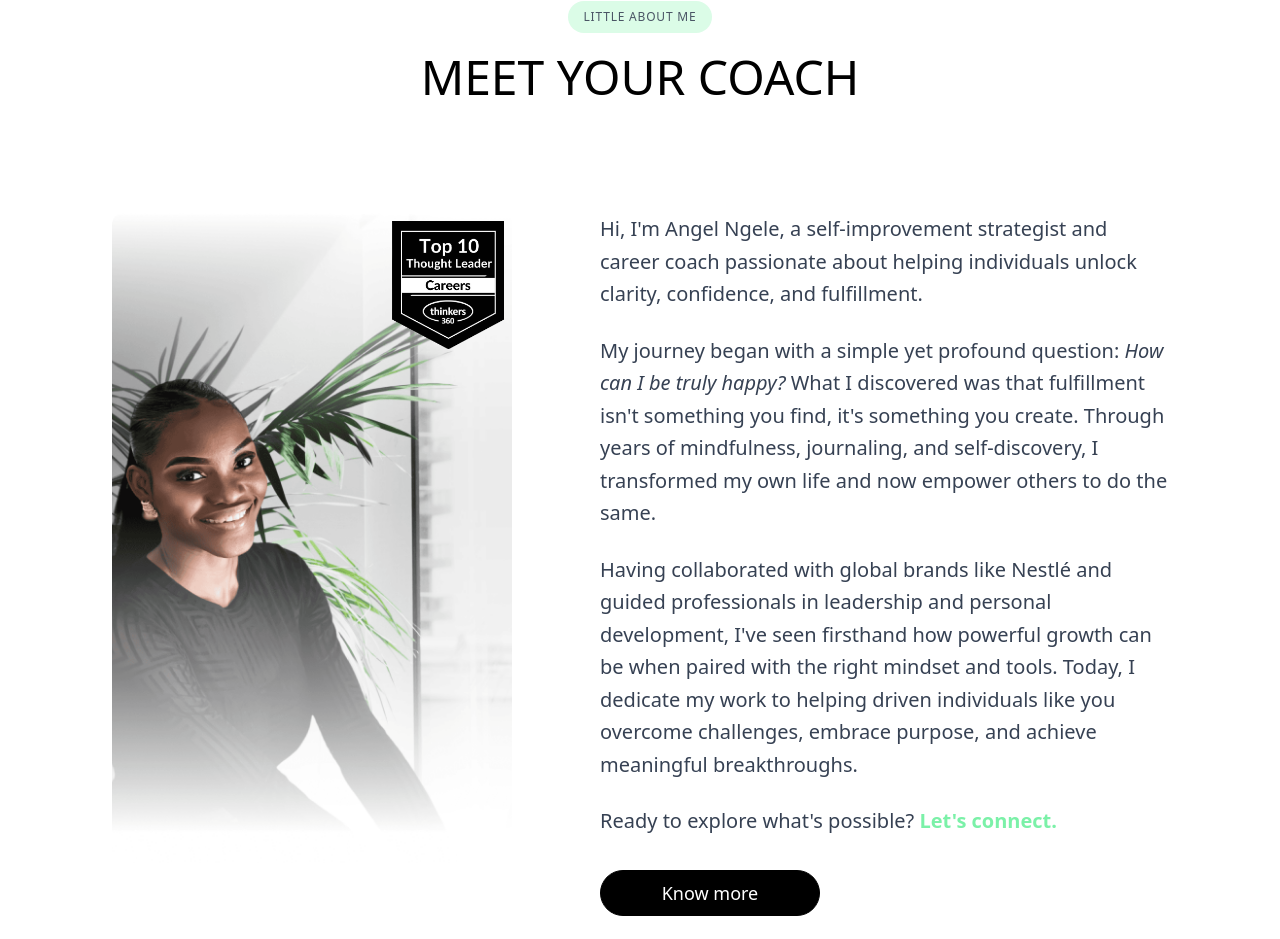
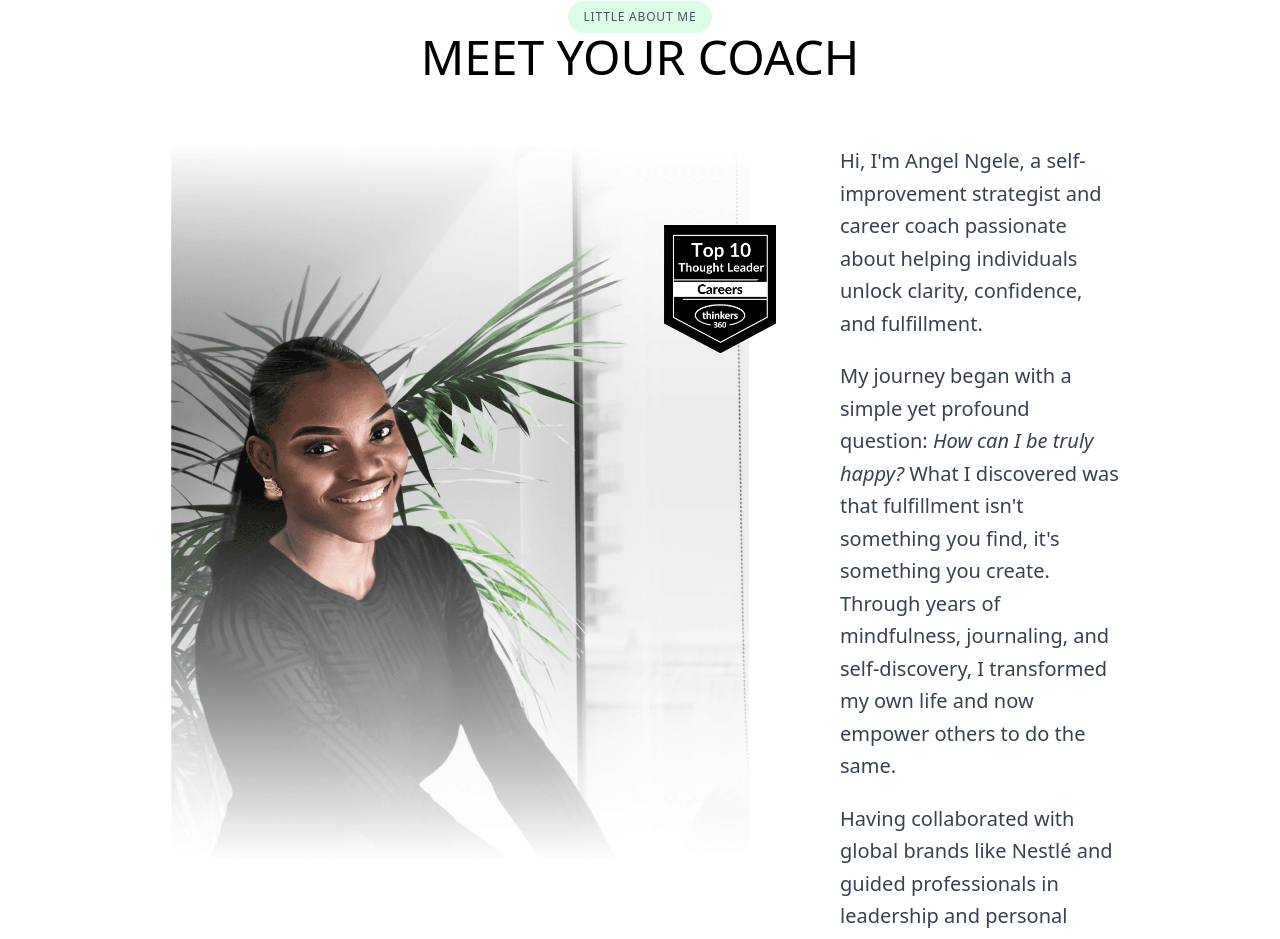
Before and after one commit to angelngele/coachangel, a Next.js app: page / in a window 1280 px wide. Shown: the part 1651-2590 px from the top of the page. Built offline with nearby package versions, Linux system fonts and the light colour scheme.

Commit message:
feat:adjust newsletter responsiveness

```diff
--- a/app/components/About.tsx
+++ b/app/components/About.tsx
@@ -7,9 +7,9 @@ import Button from './ui/Button';
 
 export default function About() {
   return (
-        <main className="min-h-screen flex flex-col -px-14 md:px-0 bg-white">
+    <main className="min-h-screen flex flex-col bg-white">
       {/* Tagline */}
-            <div className="flex justify-center items-center tracking-wider mt-36 lg:mt-36 md:mt-20">
+      <div className="flex justify-center items-center tracking-wider mt-28 md:mt-32 lg:mt-36">
         <h1 className="bg-green-100 py-2 text-xs px-4 rounded-full font-medium text-gray-600">
           LITTLE ABOUT ME
         </h1>
@@ -19,14 +19,12 @@ export default function About() {
       <motion.div
         initial={{ y: 100, opacity: 0 }}
         animate={{ y: 0, opacity: 1 }}
-                transition={{ type: "spring", stiffness: 30, damping: 15 }}
-                className="newsletter-container flex flex-col items-center mb-16 mx-6 lg:mx-28"
+        transition={{ type: 'spring', stiffness: 30, damping: 15 }}
+        className="flex flex-col items-center mb-12 md:mb-16 mx-6 lg:mx-28 text-center"
       >
-                <div className="text-center mt-5 font-medium">
-                    <p className="text-3xl sm:text-5xl newsletter-heading">
+        <p className="text-3xl sm:text-4xl md:text-5xl font-medium">
           MEET YOUR COACH
         </p>
-                </div>
       </motion.div>
 
       {/* Main Section */}
@@ -34,10 +32,16 @@ export default function About() {
         initial={{ opacity: 0, y: 50 }}
         animate={{ opacity: 1, y: 0 }}
         transition={{ delay: 0.3 }}
-                className="mt-12 max-w-6xl mx-auto flex flex-col lg:flex-row items-start gap-10 px-4 md:px-8"
+        className="
+          flex flex-col lg:flex-row
+          items-center lg:items-start
+          gap-10 md:gap-20
+          px-4 sm:px-8 md:px-12 lg:px-20
+          mb-20
+        "
       >
-                {/* Image*/}
-                <div className="relative w-full max-w-[400px] h-[650px]">
+        {/* Image (on top for mobile, left for desktop) */}
+        <div className="relative w-full max-w-[450px] sm:max-w-[500px] md:max-w-[600px] lg:w-[700px] h-[400px] sm:h-[550px] md:h-[650px] lg:h-[750px]">
           <Image
             src="/Coach Angel_files/AboutMe.png"
             alt="Coach Angel"
@@ -45,7 +49,7 @@ export default function About() {
             className="object-cover rounded-xl"
           />
           {/* + Badge */}
-                    <div className="absolute top-2 right-2 w-20 h-24 md:w-28 md:h-32">
+          <div className="absolute top-40 -right-[50px] sm:top-20 sm:-right-4 w-96 h-28 sm:w-20 sm:h-24 md:w-24 md:h-28 lg:w-28 lg:h-32">
             <Image
               src="/Coach Angel_files/top10bg.png"
               alt="Top 10 Badge"
@@ -55,43 +59,59 @@ export default function About() {
           </div>
         </div>
 
-
-
         {/* Bio */}
-                <div className="flex-1 w-full flex flex-col justify-center px-0 md:pl-8 lg:pl-12">
-                    <div className="text-gray-700 space-y-6 text-lg md:text-xl leading-relaxed">
-                        <p>Hi, I&apos;m Angel Ngele, a self-improvement strategist and career coach passionate about helping individuals unlock clarity, confidence, and fulfillment.</p>
-                        <p>My journey began with a simple yet profound question: <em>How can I be truly happy?</em> What I discovered was that fulfillment isn&apos;t something you find, it&apos;s something you create. Through years of mindfulness, journaling, and self-discovery, I transformed my own life and now empower others to do the same.</p>
-                        <p>Having collaborated with global brands like Nestlé and guided professionals in leadership and personal development, I&apos;ve seen firsthand how powerful growth can be when paired with the right mindset and tools. Today, I dedicate my work to helping driven individuals like you overcome challenges, embrace purpose, and achieve meaningful breakthroughs.</p>
+        <div className="flex-1 w-full flex flex-col justify-center text-center lg:text-left">
+          <div className="text-gray-700 space-y-5 text-base sm:text-lg md:text-xl leading-relaxed">
+            <p>
+              Hi, I&apos;m Angel Ngele, a self-improvement strategist and career
+              coach passionate about helping individuals unlock clarity,
+              confidence, and fulfillment.
+            </p>
+            <p>
+              My journey began with a simple yet profound question:{' '}
+              <em>How can I be truly happy?</em> What I discovered was that
+              fulfillment isn&apos;t something you find, it&apos;s something you
+              create. Through years of mindfulness, journaling, and
+              self-discovery, I transformed my own life and now empower others
+              to do the same.
+            </p>
+            <p>
+              Having collaborated with global brands like Nestlé and guided
+              professionals in leadership and personal development, I&apos;ve
+              seen firsthand how powerful growth can be when paired with the
+              right mindset and tools. Today, I dedicate my work to helping
+              driven individuals like you overcome challenges, embrace purpose,
+              and achieve meaningful breakthroughs.
+            </p>
             <p>
               Ready to explore what&apos;s possible?{' '}
               <Link
-                                href={"https://calendly.com/theangelngele"} target="_blank"
-                                rel="noopener noreferrer">
-                                <span className="text-green-300 font-semibold">Let&apos;s connect.</span>
+                href="https://calendly.com/theangelngele"
+                target="_blank"
+                rel="noopener noreferrer"
+              >
+                <span className="text-green-400 font-semibold hover:underline">
+                  Let&apos;s connect.
+                </span>
               </Link>
             </p>
           </div>
-                    <div className="flex flex-col sm:flex-row gap-4 pt-8">
-                        <Link
-                            href={"/about"} target="_blank"
-                            rel="noopener noreferrer">
-                            <Button className="group relative flex items-center justify-center w-full sm:w-[220px] px-6 py-2 rounded-full border border-black bg-black text-white text-lg transition-all duration-500 ease-in-out   hover:border-green-200 overflow-hidden">
-                                {/* Text */}
+
+          {/* CTA Buttons */}
+          <div className="flex flex-col sm:flex-row justify-center lg:justify-start gap-4 pt-8">
+            <Link href="/about" target="_blank" rel="noopener noreferrer">
+              <Button className="group relative flex items-center justify-center w-full sm:w-[220px] px-6 py-2 rounded-full border border-black bg-black text-white text-lg transition-all duration-500 ease-in-out hover:border-green-200 overflow-hidden">
                 <span className="transition-all duration-500 transform group-hover:-translate-x-10">
                   Know more
                 </span>
-                                {/* Arrow */}
                 <span className="absolute right-6 opacity-0 translate-x-3 group-hover:translate-x-0 group-hover:opacity-100 transition-all duration-500">
                   →
                 </span>
               </Button>
             </Link>
           </div>
-
         </div>
       </motion.section>
-
-        </main >
+    </main>
   );
 }
--- a/app/components/Homepage.tsx
+++ b/app/components/Homepage.tsx
@@ -61,16 +61,16 @@ export default function Home() {
             </div>
 
             {/* Left-aligned Image Section */}
-            <div className="md:w-1/2 -mt-4 -pt-40 md:-mt-40 md:-pt-40 relative px-4 md:px-0">
+            <div className="flex md:w-1/2 -mt-4 -pt-40 md:-mt-40 md:-pt-40 relative px-4 md:px-0">
                 <Image
                     src="/images/angelbackground2.png"
                     alt="Angel"
-                    width={600}
+                    width={500}
                     height={100}
                     className="rounded-xl mx-auto"
                 />
 
-                <div className="space-y-4 absolute top-64 left-0 -translate-x-1/4 -translate-y-6 -mt-14 md:mt-40 px-0 md:px-0">
+                <div className="space-y-4 absolute top-64 md:top-48 left-4 sm:left-0 -translate-x-1/4 -translate-y-6 -mt-14 md:mt-40 px-0 md:px-0">
                     {[
                         { src: '/images/YourGrowth.png', alt: 'Your Growth' },
                         { src: '/images/helpingYouRedefine.png', alt: 'Helping Redefine Success' },
@@ -90,7 +90,6 @@ export default function Home() {
                         </div>
                     ))}
                 </div>
-
             </div>
         </main>
     );
--- a/app/components/Navbar.tsx
+++ b/app/components/Navbar.tsx
@@ -27,7 +27,7 @@ export default function Navbar() {
                 </Link>
             </div>
 
-            <div className="hidden lg:flex grow justify-center gap-8">
+            <div className="hidden lg:flex grow justify-center gap-8 items-center">
                 {/* Center: Links (for Desktop) */}
                 <div className="hidden lg:flex grow justify-center gap-8">
                     <Link href="/webinar" className="px-2 py-2 text-gray-700  hover:text-green-500 ml-5">
@@ -39,7 +39,7 @@ export default function Navbar() {
                 </div>
 
                 {/* Right: Call Button */}
-                <div className="hidden lg:flex">
+                <div className="hidden lg:flex justify-center items-center">
                     <Link href="/contact" className="px-2 py-2 text-gray-700  hover:text-green-500 mr-5">
                         Contact Me
                     </Link>
@@ -48,7 +48,7 @@ export default function Navbar() {
                         rel="noopener noreferrer"
                         className=""
                     >
-                        <AnimatedButton className="group relative flex items-center justify-center w-full sm:w-[220px] px-6 py-2 rounded-full border border-black bg-black text-white text-lg transition-all duration-500 ease-in-out   hover:border-green-200 overflow-hidden">
+                        <AnimatedButton className="group relative flex items-center justify-center w-full sm:w-[200px] px-6 py-2 rounded-full border border-black bg-black text-white text-lg transition-all duration-500 ease-in-out   hover:border-green-200 overflow-hidden">
                             {/* Text */}
                             <span className="transition-all duration-500 transform group-hover:-translate-x-10">
                                 Schedule a Call
```
Also changed, not shown: app/components/NewsLetter.tsx (+6 -7 lines), app/globals.css (line endings or trailing spaces). Lines whose indentation alone changed are shown as unchanged.
